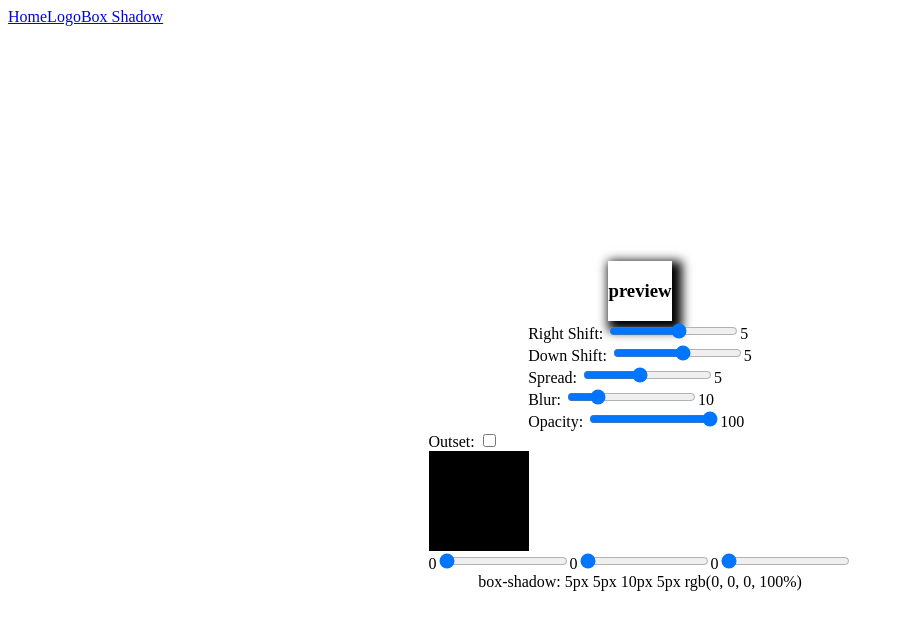
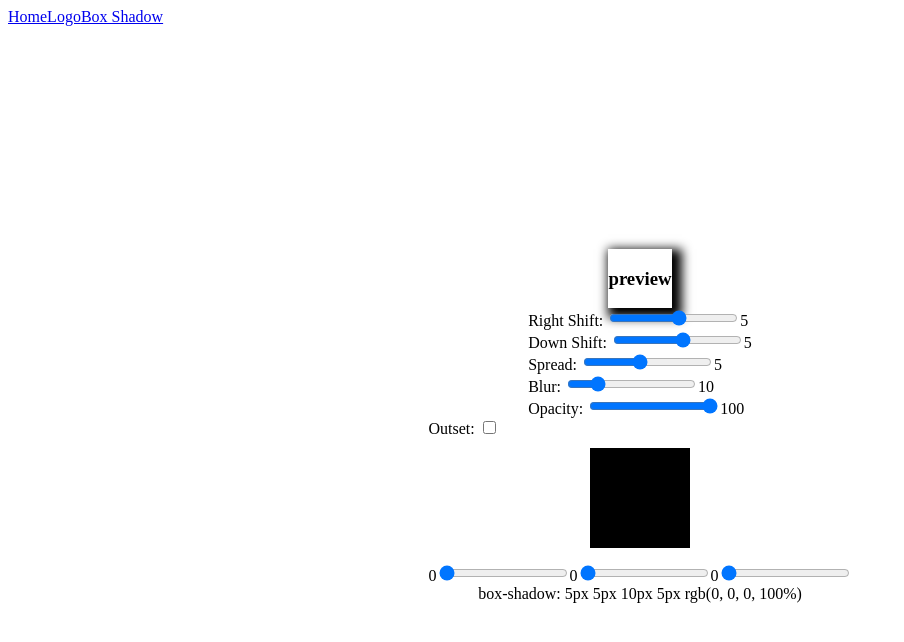
Before and after one commit to Andrewf9001/react-widgets, a React (Create React App) app: page /box-shadow in a window 1280 px wide. Shown: the top 642 px of the page, without its empty margins (0-904 px from the left). Built offline with nearby package versions, Linux system fonts and the light colour scheme.

Commit message:
added rgb slider styles

```diff
--- /dev/null
+++ b/src/styles/components/rgb-slider.scss
@@ -0,0 +1,11 @@
+.rgb-slider-container {
+  display: flex;
+  flex-direction: column;
+  justify-content: center;
+  align-items: center;
+  margin-top: 10px;
+
+  .rgb-inputs {
+    margin-top: 15px;
+  }
+}
--- a/src/styles/main.scss
+++ b/src/styles/main.scss
@@ -1 +1,3 @@
 @import "./pages/box-shadow-page.scss";
+
+@import "./components/rgb-slider.scss";
```
